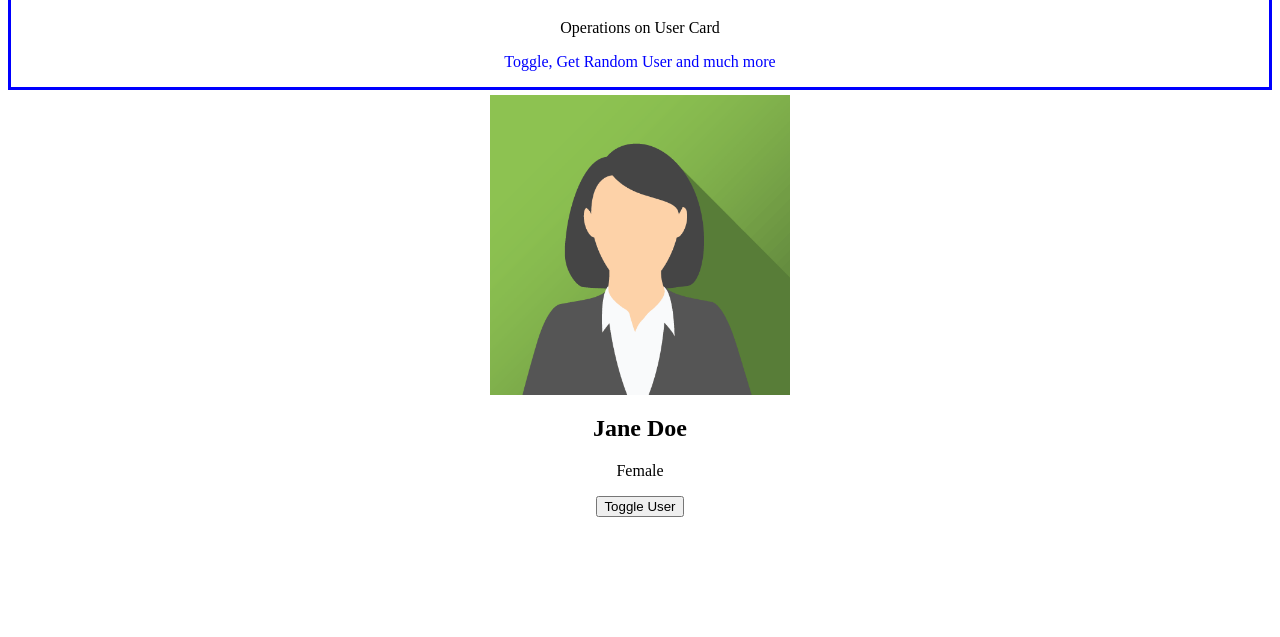
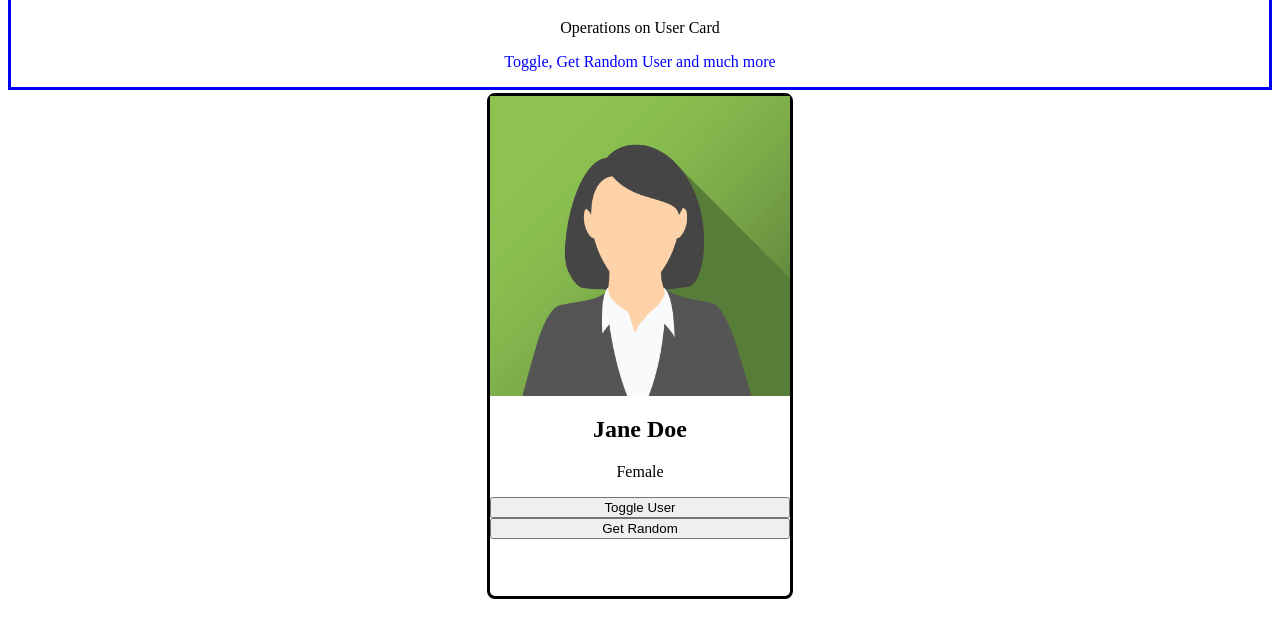
Before and after one commit to jakkaanjali/autosuggest, a website: page frontend/index.html in a window 1280 px wide. Shown: the part 107-744 px from the top of the page. Drawn offline with Linux system fonts and the light colour scheme.

Commit message:
random update

```diff
--- a/frontend/index.css
+++ b/frontend/index.css
@@ -38,6 +38,11 @@ h1 {
 #card{
   align-items: center;
   margin-top: 5px;
+  border: 3px solid black;
+  width: 300px;
+  height: 500px;
+  margin: 3px auto;
+  border-radius: 8px;
 }
 
 #card-img{
@@ -50,8 +55,14 @@ h1 {
 img{
   width: 300px;
   height: 300px;
+  boder-radius: 8px;
 }
 
 #action{
   text-align: center;
 }
+button
+{
+    width: 100%;
+
+}
--- a/frontend/index.html
+++ b/frontend/index.html
@@ -34,6 +34,9 @@
             <button id="card-toggle" onclick="toggle()">
                 Toggle User
             </button>
+            <button onclick="getRandomUser()">
+                Get Random
+
         </div>
 
     </div>
--- a/frontend/index.js
+++ b/frontend/index.js
@@ -14,6 +14,8 @@ const users = [
 let curUserId = 0;
 
 function toggle() {
+    //console.log("frontend");
+    //gets printed browser console
 
     curUserId = (curUserId + 1) % users.length;
 
@@ -27,3 +29,32 @@ function toggle() {
 }
 
 console.log("Hello from JavaScript");
+
+function getRandomUser() {
+    fetch("https://randomuser.me/api/")
+        .then(function(data)
+        {
+            return data.json()
+        })
+        .then(function(parseData)
+        {
+            //console.log(parseData)
+
+            let gender=parseData.results[0].gender;
+            console.log(gender);
+
+            let first=parseData.results[0].name.first;
+            let last=parseData.results[0].name.last;
+            let name=first+" "+last;
+            console.log(name);
+
+            let imageUrl=parseData.results[0].picture.large;
+
+            //gender
+            document.getElementById("card-gender").innerText=gender;
+            //name
+            document.getElementById("card-name").innerText=name;
+            //image
+            document.getElementById("img").src=imageUrl;
+        })
+}
--- a/server.js
+++ b/server.js
@@ -1,8 +1,10 @@
 const express = require('express')
 const app = express()
 const PORT=process.env.PORT || 3002;
+console.log("backend");
 app.use(express.static("frontend"));
 
 app.listen(PORT, function() {
     console.log("Successfully running at https://localhost:" + PORT)
 })
+//https://randomuser.me/api/
```
